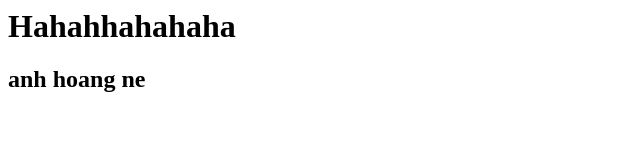
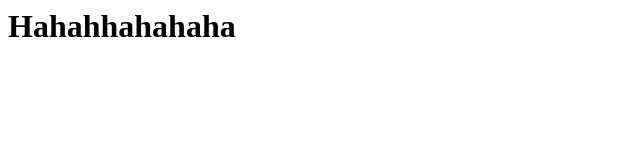
Before and after one commit to baofreeman/test1, a plain HTML site: page index.html in a window 1280 px wide. Shown: the whole page, without its empty margins (0-640 px from the left). Drawn offline with Linux system fonts and the light colour scheme.

Commit message:
sua file

```diff
--- a/index.html
+++ b/index.html
@@ -1,7 +1,3 @@
 <h1>
     Hahahhahahaha
 </h1>
-
-<h2>
-    anh hoang ne
-</h2>
```
